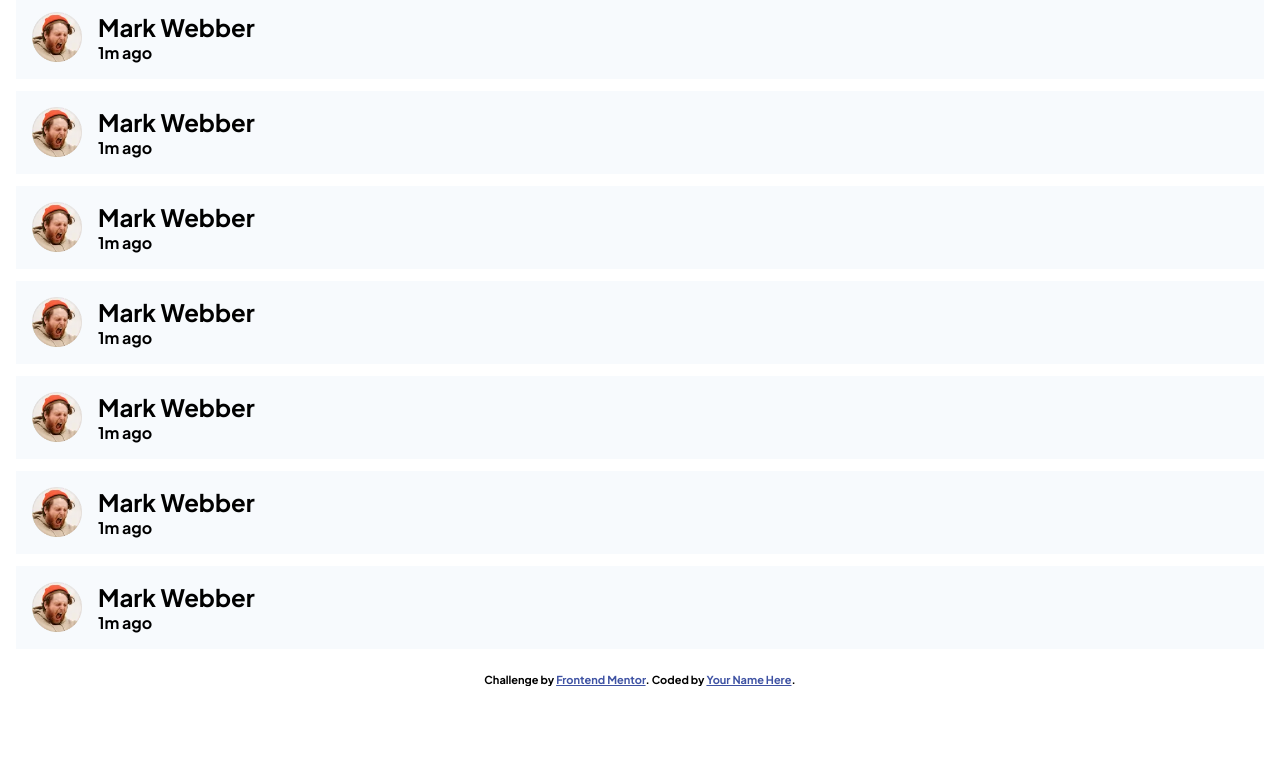
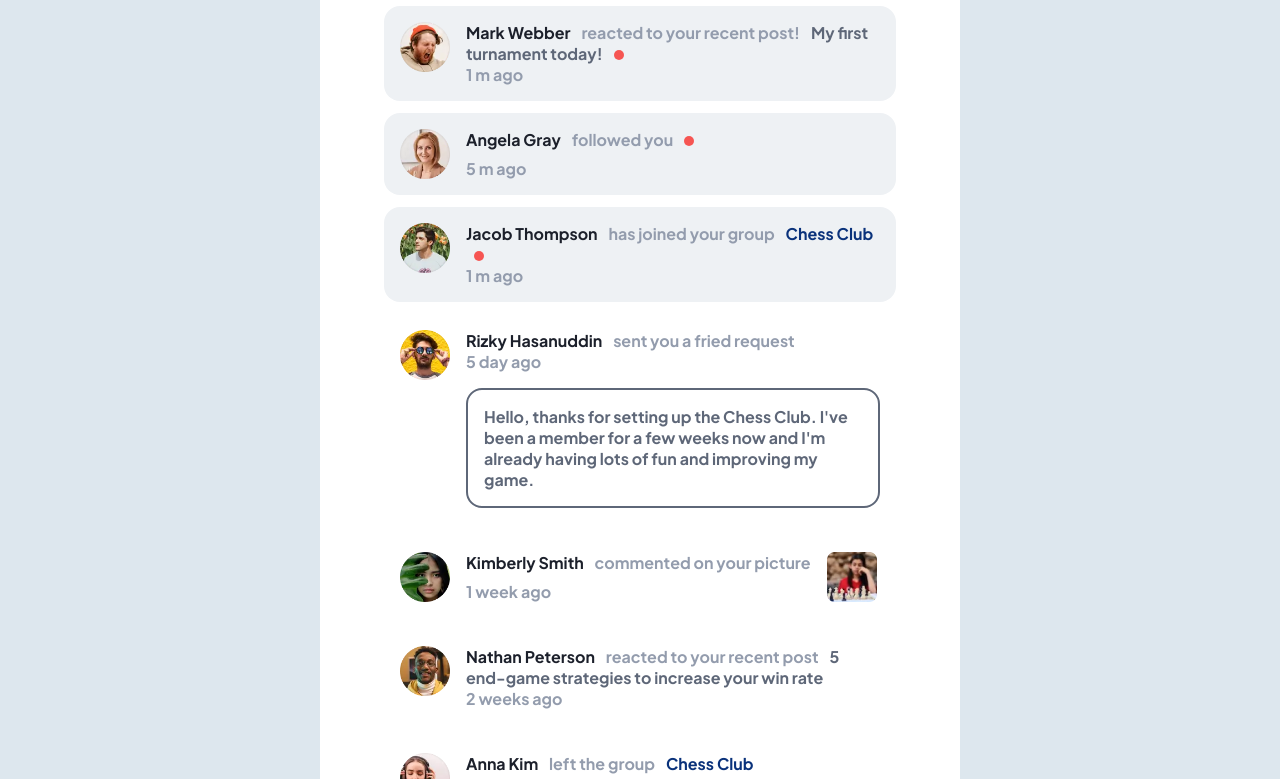
Before and after one commit to fayiz770/notifications-page-main, a plain HTML site: page index.html in a window 1280 px wide. Shown: the part 176-955 px from the top of the page. Before the commit the page ends 862 px from the top, so only its background shows below. Drawn offline with Linux system fonts and the light colour scheme.

Commit message:
The css and js added

```diff
--- a/data.js
+++ b/data.js
@@ -4,30 +4,30 @@ const notifications = [
         name: 'Mark Webber',
         action: 'reacted to your recent post!',
         postName: 'My first turnament today!',
-        isRead: false,
-        time: '1m ago'
+        isRead: true,
+        time: '1 m ago'
     },
     {
         image: 'avatar-angela-gray.webp',
         name: 'Angela Gray',
         action: 'followed you',
-        isRead: false,
-        time: '5m ago'
+        isRead: true,
+        time: '5 m ago'
     },
     {
         image: 'avatar-jacob-thompson.webp',
         name: 'Jacob Thompson',
         action: 'has joined your group',
         group: 'Chess Club',
-        isRead: false,
-        time: '1m ago'
+        isRead: true,
+        time: '1 m ago'
     },
     {
         image: 'avatar-rizky-hasanuddin.webp',
         name: 'Rizky Hasanuddin',
         action: 'sent you a fried request',
         isRead: false,
-        time: '5day ago',
+        time: '5 day ago',
         message: "Hello, thanks for setting up the Chess Club. I've been a member for a few weeks now and I'm already having lots of fun and improving my game."
     },
     {
@@ -36,7 +36,7 @@ const notifications = [
         action: 'commented on your picture',
         isRead: false,
         picture: 'image-chess.webp',
-        time: '1week ago'
+        time: '1 week ago'
     },
     {
         image: 'avatar-nathan-peterson.webp',
@@ -44,7 +44,7 @@ const notifications = [
         action: 'reacted to your recent post',
         postName: '5 end-game strategies to increase your win rate',
         isRead: false,
-        time: '2weeks ago'
+        time: '2 weeks ago'
     },
     {
         image: 'avatar-anna-kim.webp',
@@ -52,7 +52,7 @@ const notifications = [
         action: 'left the group',
         group: 'Chess Club',
         isRead: false,
-        time: '1m ago'
+        time: '2 weeks ago'
     },
 ]
 
--- a/index.css
+++ b/index.css
@@ -16,7 +16,7 @@
     --grey-blue: #939CAD;
     --light-grey-blue: #E5EFFA;
     --very-light-grey-blue: #DDE7EE;
-    --snow: #F7FAFD;
+    --snow: #eef1f4;
     --white: #FFFFFF;
 }
 
@@ -68,14 +68,14 @@ body {
 
 /* Notifications Cards */
 
-.notifications {
+.notifications-container {
     display: grid;
     gap: .75em;
 }
 
 
 .card {
-    background: var(--snow);
+    border-radius: 1em;
     padding: 1em;
     display: flex;
     gap: 1em;
@@ -84,6 +84,27 @@ body {
 .card > img {
     width: 50px;
     height: 50px;
+}
+
+.details-container {
+    display: grid;
+    gap: 1em;
+}
+
+.group {
+    font-weight: bold;
+    color: var(--blue);
+}
+
+.message {
+    padding: 1em;
+    border: 2px solid var(--dark-grey-blue);
+    border-radius: 1em;
+    color: var(--dark-grey-blue);
+}
+
+.message:hover {
+    background: var(--light-grey-blue);
 }
 
 .inline-elements > * {
@@ -102,6 +123,14 @@ body {
     color: var(--dark-grey-blue);
 }
 
+.details {
+    display: flex;
+    flex-direction: column;
+    align-items: start;
+    justify-content: space-between;
+    color: var(--grey-blue);
+}
+
 
 .spot {
     padding: .1em;
@@ -111,3 +140,31 @@ body {
     height: 10px;
     display: inline-block;
 }
+
+.hover:hover {
+    cursor: pointer;
+    color: var(--blue);
+}
+
+img:hover {
+    cursor: pointer;
+}
+
+
+@media (min-width: 700px){
+    body {
+        background: var(--very-light-grey-blue);
+        display: grid;
+        margin: auto;
+    }
+
+    .container {
+        border-radius: 1em;
+        padding: 4em 4em;
+        background: white;
+        width: 50%;
+        display: grid;
+        margin: auto;
+        margin-top: 4em;
+    }
+}
--- a/index.html
+++ b/index.html
@@ -22,93 +22,13 @@
   <div class="container">
     <header class="header">
       <h1 class="titel">Notifications <span class="number-of-notifications">3</span></h1>
-      <p class="mark-all-as-read">Mark all as read</p>
+      <p class="mark-all-as-read hover">Mark all as read</p>
     </header>
-    <div class="notifications">
-      <div class="card">
-        <img src="assets/images/avatar-mark-webber.webp" alt="avatar-mark-webber">
-        <div class="details">
-          <div class="inline-elements">
-            <h2>Mark Webber</h2>
-            <p>reacted to your recent post</p>
-            <p class="occasion">My first tournament today!</p>
-            <span class="spot"></span>
-          </div>
-          <span class="time">1m ago</span>
-        </div>
-      </div>
-
-      <div class="card">
-        <img src="assets/images/avatar-mark-webber.webp" alt="avatar-mark-webber">
-        <div class="details">
-          <h1>Mark Webber</h1>
-
-          <span class="time">1m ago</span>
-        </div>
-      </div>
-
-      <div class="card">
-        <img src="assets/images/avatar-mark-webber.webp" alt="avatar-mark-webber">
-        <div class="details">
-          <h1>Mark Webber</h1>
-
-          <span class="time">1m ago</span>
-        </div>
-      </div>
-
-      <div class="card">
-        <img src="assets/images/avatar-mark-webber.webp" alt="avatar-mark-webber">
-        <div class="details">
-          <h1>Mark Webber</h1>
-
-          <span class="time">1m ago</span>
-        </div>
-      </div>
-
-
-      <div class="card">
-        <img src="assets/images/avatar-mark-webber.webp" alt="avatar-mark-webber">
-        <div class="details">
-          <h1>Mark Webber</h1>
-
-          <span class="time">1m ago</span>
-        </div>
-      </div>
-
-
-      <div class="card">
-        <img src="assets/images/avatar-mark-webber.webp" alt="avatar-mark-webber">
-        <div class="details">
-          <h1>Mark Webber</h1>
-
-          <span class="time">1m ago</span>
-        </div>
-      </div>
-
-
-      <div class="card">
-        <img src="assets/images/avatar-mark-webber.webp" alt="avatar-mark-webber">
-        <div class="details">
-          <h1>Mark Webber</h1>
-
-          <span class="time">1m ago</span>
-        </div>
-      </div>
-
-
-      <div class="card">
-        <img src="assets/images/avatar-mark-webber.webp" alt="avatar-mark-webber">
-        <div class="details">
-          <h1>Mark Webber</h1>
-
-          <span class="time">1m ago</span>
-        </div>
-      </div>
+    <div class="notifications-container" id="notifications-container"></div>
+    <div class="attribution">
+      Challenge by <a href="https://www.frontendmentor.io?ref=challenge" target="_blank">Frontend Mentor</a>.
+      Coded by <a href="https://www.github.com/fayiz770">Mohammad Waris Fayiz</a>.
     </div>
-  </div>
-  <div class="attribution">
-    Challenge by <a href="https://www.frontendmentor.io?ref=challenge" target="_blank">Frontend Mentor</a>.
-    Coded by <a href="#">Your Name Here</a>.
   </div>
   <script src="index.js" type="module"></script>
 </body>
--- a/index.js
+++ b/index.js
@@ -1,3 +1,32 @@
-import { notifications } from '/data.js'
+import notifications from '/data.js'
 
-console.log(notifications)
+const notificationsContainer = document.getElementById('notifications-container')
+
+
+for(let notification of notifications){
+    notificationsContainer.innerHTML +=
+        `<div class="card">
+            <img src="assets/images/${notification.image}" alt="${notification.name}">
+            <div class="details-container">
+                <div class="details">
+                    <div class="inline-elements">
+                    <h2 class="hover">${notification.name}</h2>
+                    <p>${notification.action}</p>
+                    ${notification.group ? `<p><span class="group hover">${notification.group}</span></p>` : ""}
+                    ${notification.postName ? `<p class="occasion hover">${notification.postName}</p>` : ''}
+
+                    ${notification.isRead ? '<span class="spot"></span>' : ''}
+                    </div>
+                    <span class="time">${notification.time}</span>
+                </div>
+                ${notification.message ? `<div class="message" id="message">${notification.message}</div>` : ""}
+            </div>
+            ${notification.picture ? `<img class="picture" src="assets/images/${notification.picture}" alt="${notification.picture}">` : ""}
+        </div>
+        `
+    }
+const spots = document.getElementsByClassName('spot')
+
+for(let spot of spots){
+    spot.parentElement.parentElement.parentElement.parentElement.style.background = "var(--snow)"
+}
```
